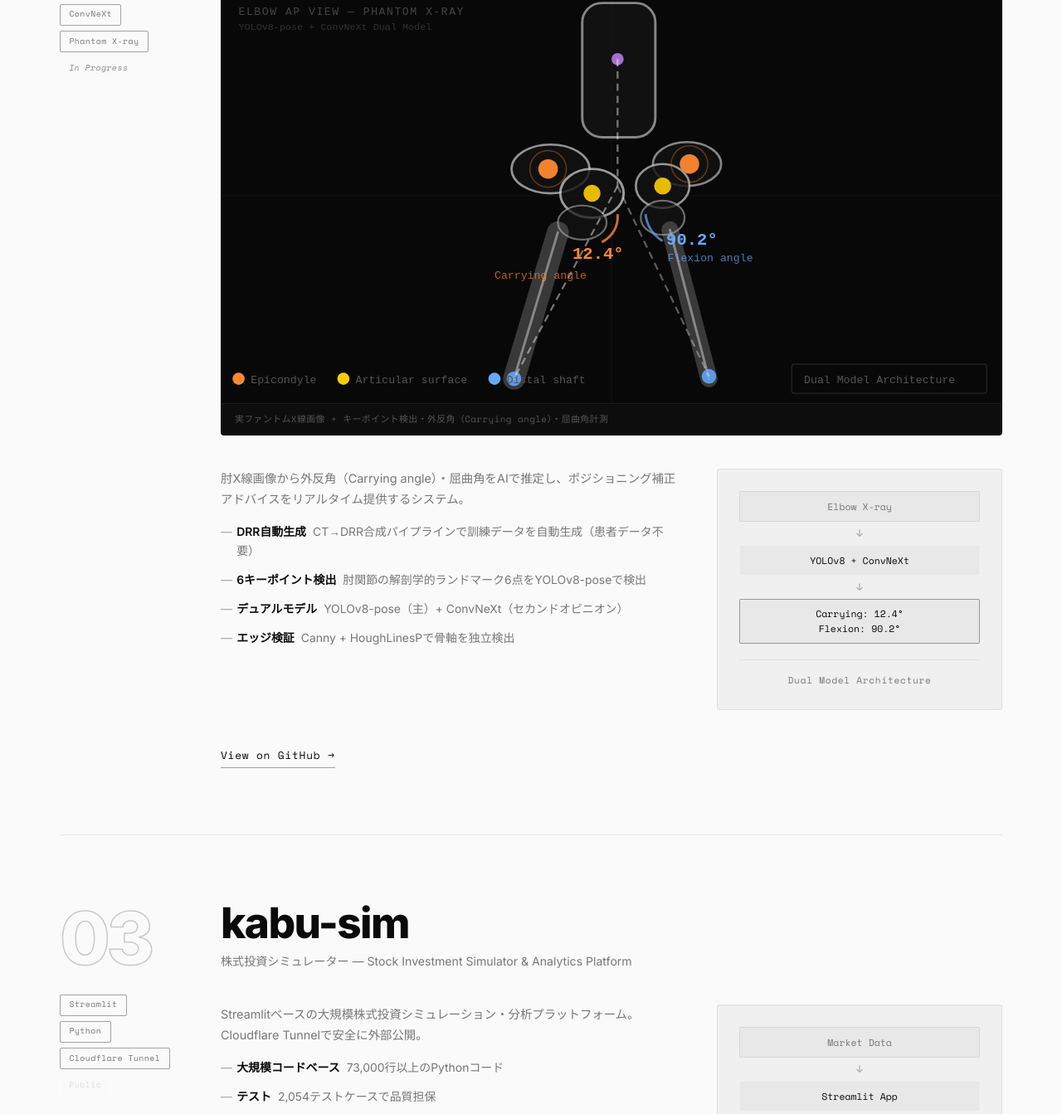
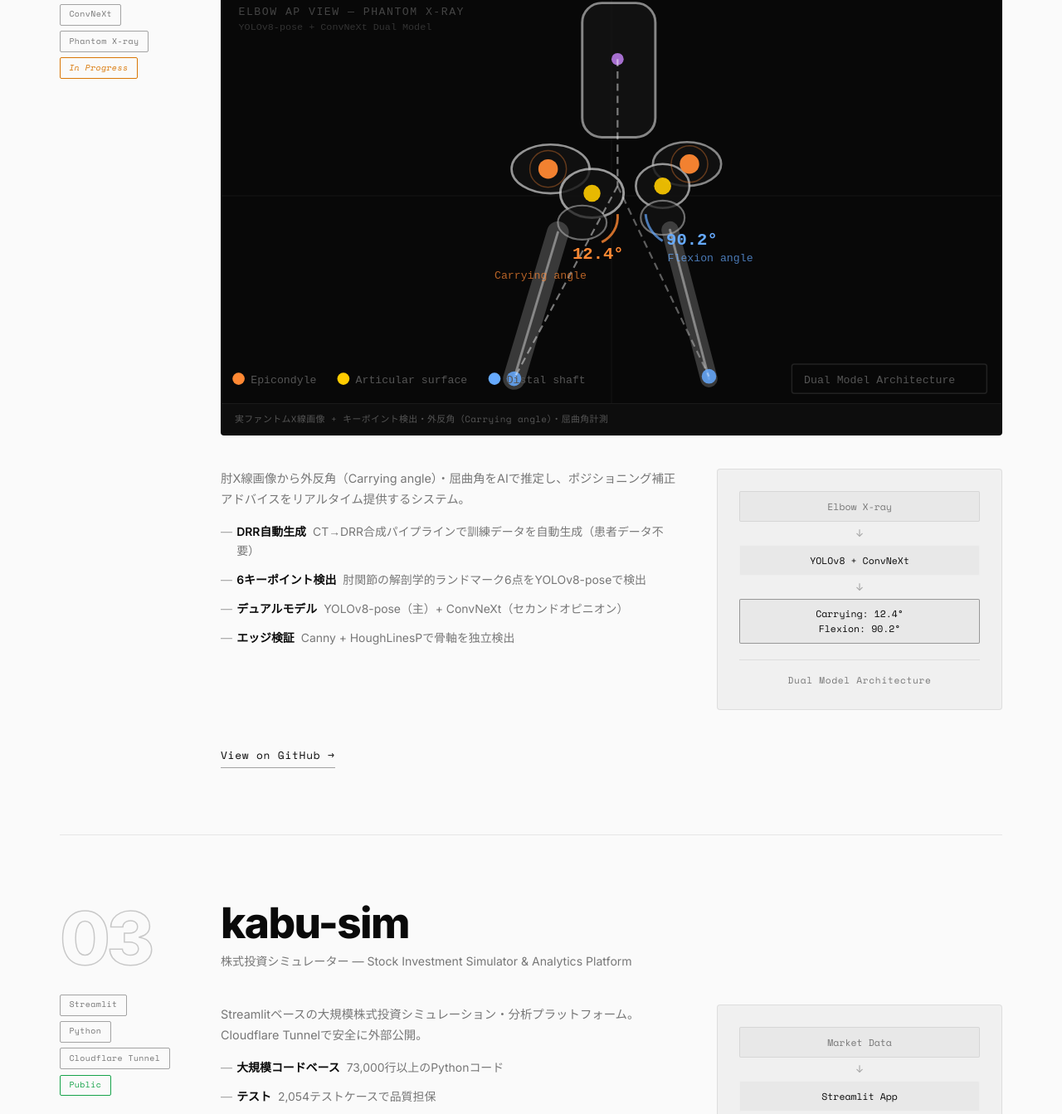
Before and after one commit to tomosoko/my-homepage, a website built with Vite: page index.html in a window 1280 px wide. Shown: the part 3250-4593 px from the top of the page at 83% size. Built offline with nearby package versions, Linux system fonts and the light colour scheme.

Commit message:
fix: correct tag-live and tag-wip colors for light theme
The .tag-live and .tag-wip badge styles used dark-theme colors
(white borders, #ddd text) making them nearly invisible on the
light (#fafafa) background. Changed to green (#16a34a) for "Public"
and amber (#d97706) for "In Progress" status badges.

Co-Authored-By: Claude Opus 4.6 (1M context) <noreply@anthropic.com>

```diff
--- a/style.css
+++ b/style.css
@@ -267,8 +267,8 @@ body {
     border: 1px solid var(--border2); color: var(--muted);
     border-radius: 2px; letter-spacing: 0.04em; white-space: nowrap;
 }
-.tag-live { border-color: rgba(255,255,255,0.55); color: #ddd; }
-.tag-wip { border-color: rgba(255,255,255,0.2); color: #888; font-style: italic; }
+.tag-live { border-color: #16a34a; color: #16a34a; }
+.tag-wip { border-color: #d97706; color: #d97706; font-style: italic; }
 
 .project-title {
     font-family: var(--font-h); font-size: 3.2rem; font-weight: 800;
```
